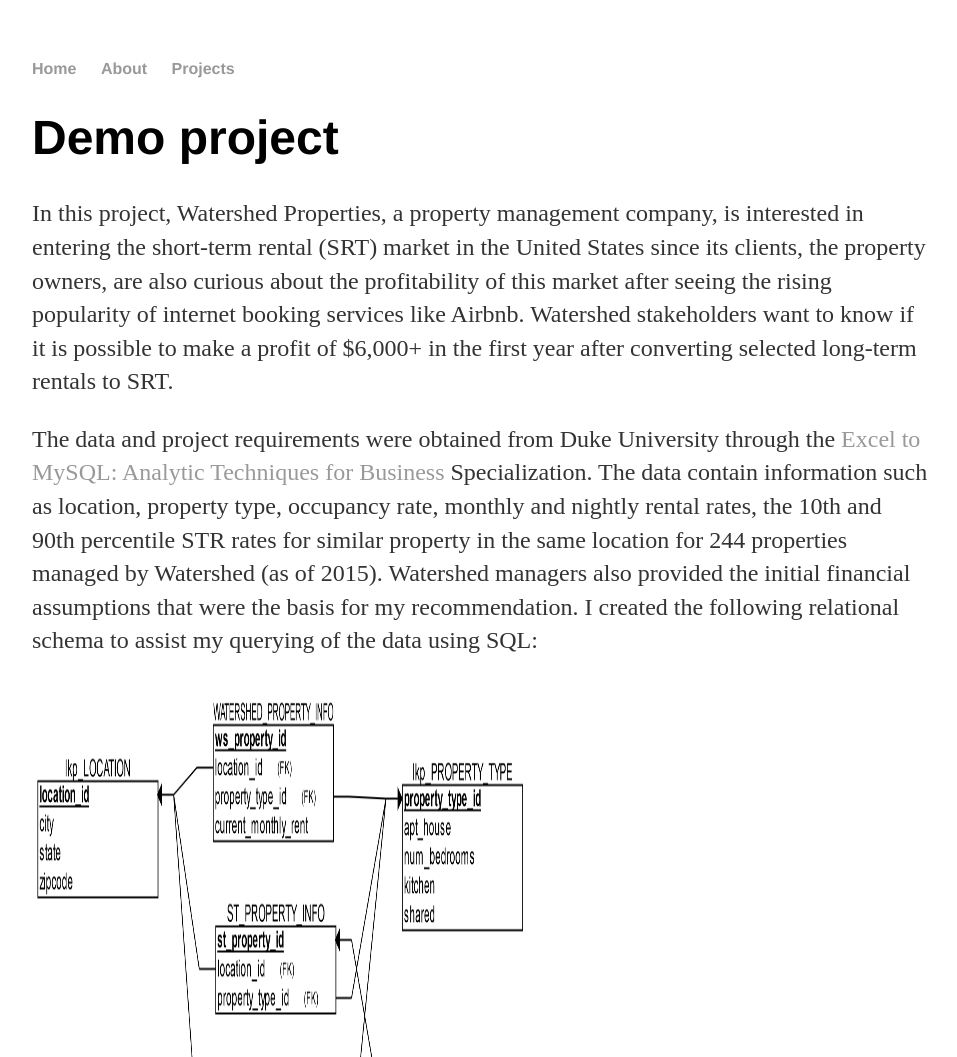
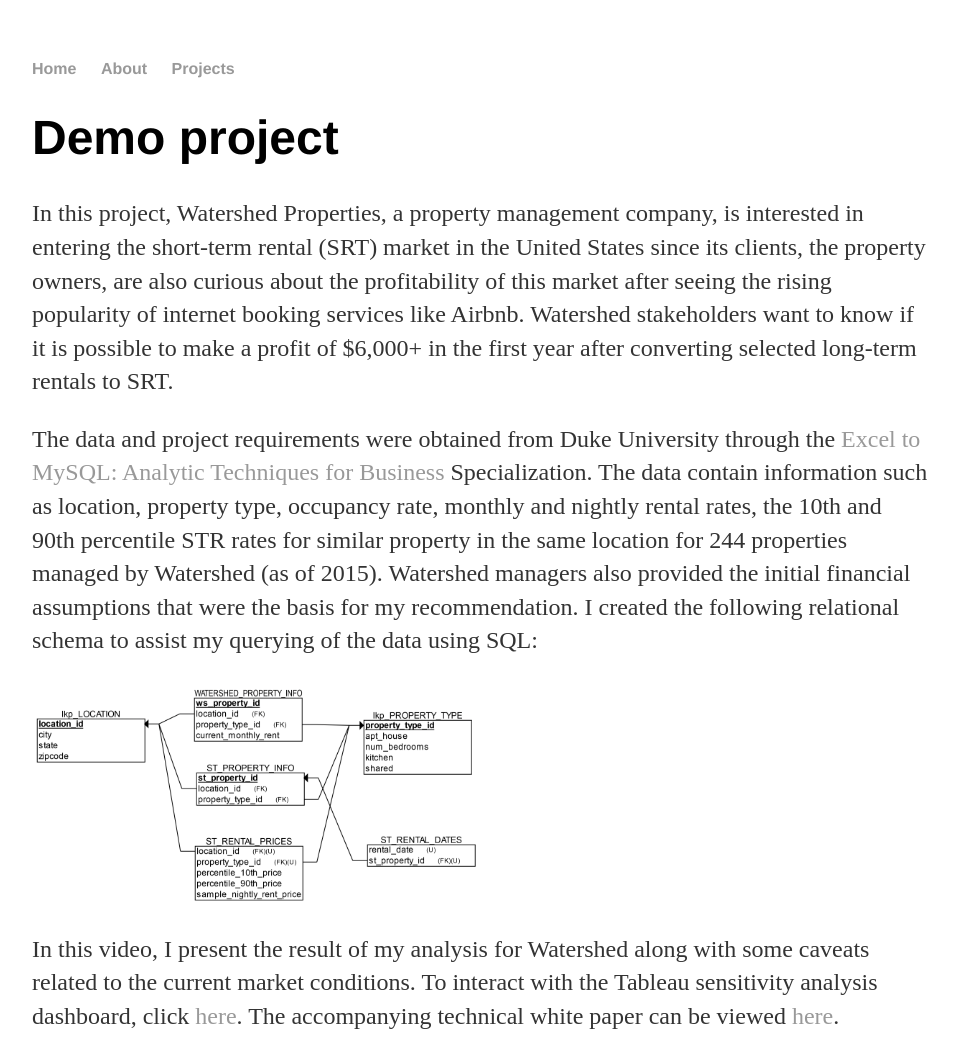
Before and after one commit to mai-nguyen/mai-nguyen.github.io, a Jekyll site: the page built from projects/index.html, in a window 1280 px wide. Shown: the top 1057 px of the page, without its empty margins (160-1117 px from the left). Built offline with Jekyll 4.4.1, drawn with Linux system fonts in a browser that asks for light colours; grey boxes are pictures that could not be loaded.

```diff
--- a/projects/index.html
+++ b/projects/index.html
@@ -10,7 +10,7 @@
 
   <p>The data and project requirements were obtained from Duke University through the <a href="https://www.coursera.org/specializations/excel-mysql">Excel to MySQL: Analytic Techniques for Business</a> Specialization. The data contain information such as location, property type, occupancy rate, monthly and nightly rental rates, the 10th and 90th percentile STR rates for similar property in the same location for 244 properties managed by Watershed (as of 2015). Watershed managers also provided the initial financial assumptions that were the basis for my recommendation. I created the following relational schema to assist my querying of the data using SQL:</p>
 
-  <img src="/images/watershed/RelSchem_Watershed.png" alt="Relational schema of Watershed database" width="500" height="600">
+  <img src="/images/watershed/RelSchem_Watershed.png" alt="Relational schema of Watershed database" style="width:50%">
 
   <p>In this video, I present the result of my analysis for Watershed along with some caveats related to the current market conditions. To interact with the Tableau sensitivity analysis dashboard, click <a href = "https://public.tableau.com/views/WatershedPropertiesFinancialForecastDashboard/AnalystDboard2?:language=en-US&:display_count=n&:origin=viz_share_link">here</a>. The accompanying technical white paper can be viewed <a href = "https://github.com/mai-nguyen/mai-nguyen.github.io/blob/ed50f9348b95bf63f91ac63bab111bf1ba4fb3cd/doc/MN-Watershed-White-Paper.pdf">here</a>.</p>
 
```
